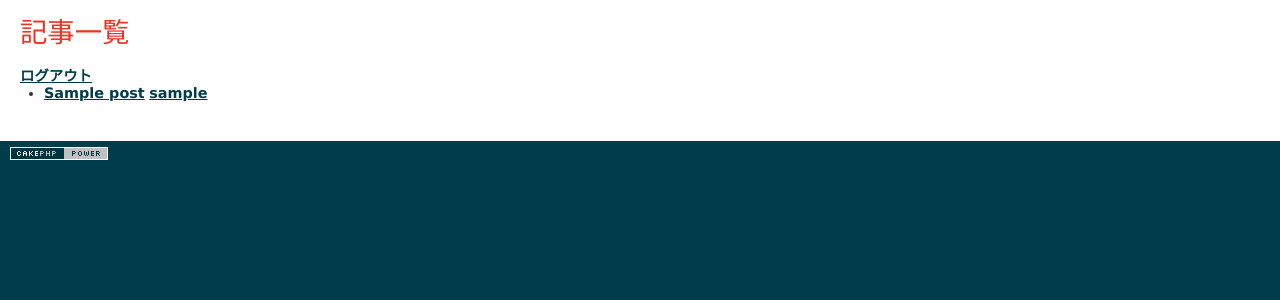
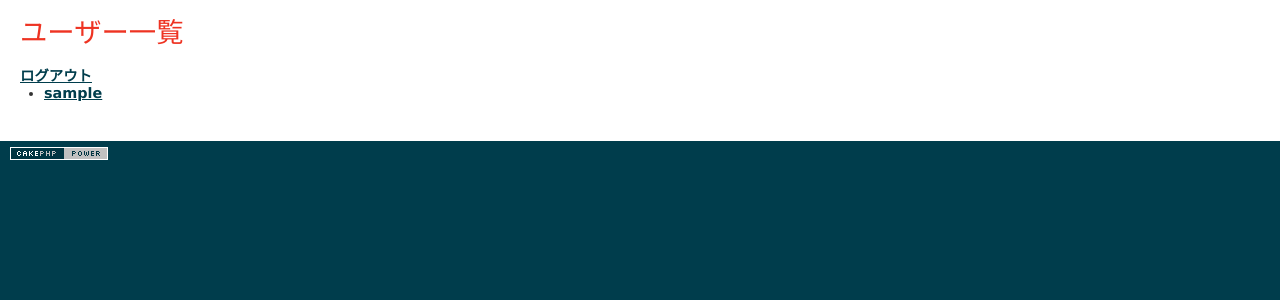
Before and after one commit to SaitoToshinori/blog, a CakePHP app: the page made by app/View/Users/index.ctp in a window 1280 px wide. Shown: the part 47-347 px from the top of the page. Run offline with PHP 8.4 and a stand-in for CakePHP, Linux system fonts and the light colour scheme; the template is opened without the code that fills it: most values are stand-ins (such as "Sample title", 1, 10 or a date in 2020); data that the repository does not hold is empty; some libraries are stand-ins or nearby versions.

Commit message:
modified

```diff
--- a/app/View/Users/index.ctp
+++ b/app/View/Users/index.ctp
@@ -1,15 +1,17 @@
-<h2>記事一覧</h2>
+<h2>ユーザー一覧</h2>
 <?php echo $this->Html->link('ログアウト', array('action'=>'logout')); ?>
 <ul>
 
-<?php foreach ($posts as $post) : ?>
+
+<?php foreach ($users as $user) : ?>
 
 
 <li>
-<?php echo $this->Html->link($post['Post']['title'],'/posts/view/'.$post['Post']['id']);
-?>
 
-<?php echo $this->Html->link($post['User']['username'],'/users/mypage/'.$post['User']['id']);
+
+<?php echo $this->Html->link($user['User']['username'],'/users/mypage/'.$user['User']['id']);
+
+
 ?>
 
 </li>
```
